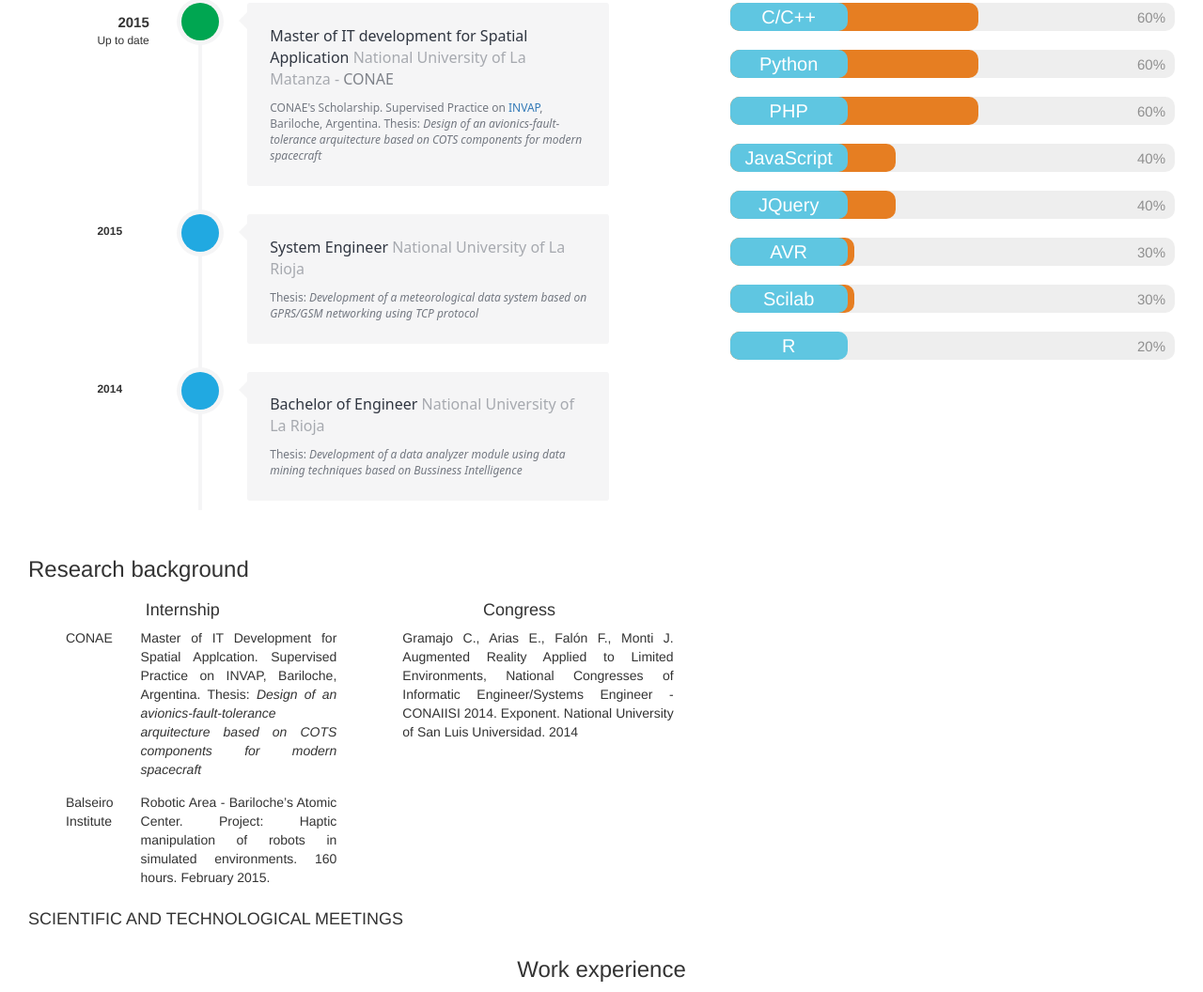
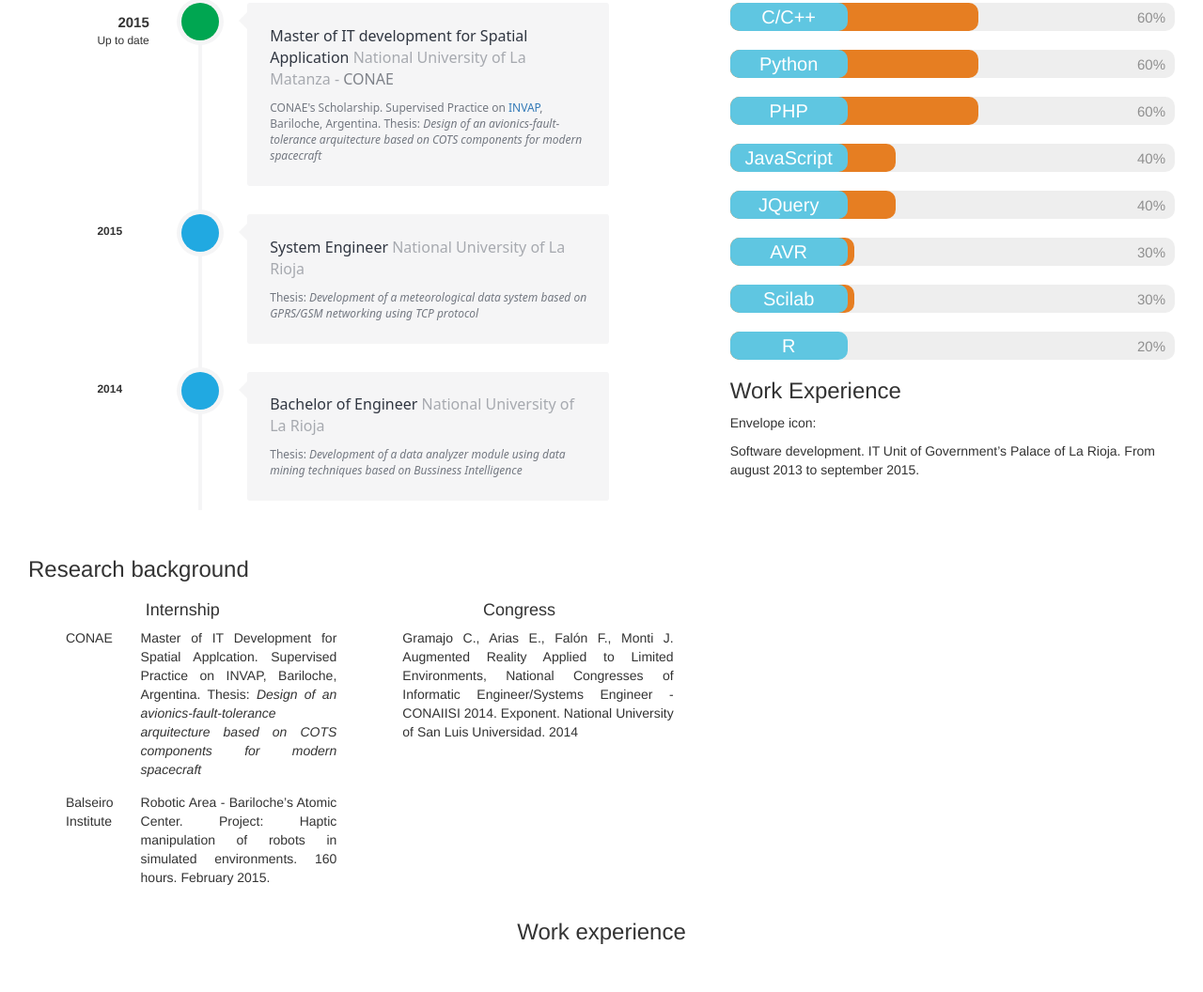
Before and after one commit to eamanu/emmanuelarias, a plain HTML site: page index.html in a window 1280 px wide. Shown: the part 644-1700 px from the top of the page at 94% size. After the commit the page ends 1660 px from the top, so only its background shows below. Drawn offline with nearby package versions, Linux system fonts and the light colour scheme.

Commit message:
more change

```diff
--- a/css/style.css
+++ b/css/style.css
@@ -69,6 +69,10 @@
   line-height: 15px;
   top: 25%;
 }
+.container-skills{
+  margin-bottom: 30px;
+}
+
 
 .timeline-centered:after{
   position: relative;
--- a/index.html
+++ b/index.html
@@ -103,11 +103,6 @@
               </div>
             </div>
           </div>
-          <div class="row">
-            <div class="col-sm-12">
-              <h4>SCIENTIFIC AND TECHNOLOGICAL MEETINGS</h4>
-            </div>
-          </div>
         </div>
         </div>
         <!--Skills-->
@@ -162,6 +157,14 @@
                 <div class="skill-bar" style="background: #e67e22;"></div>
                 <div class="skill-info-percent">20%</div>
               </div>
+
+              <h3>Work Experience</h3>
+              <div class="row">
+                <div class="container-fluid">
+                  <p>Envelope icon: <i class="fa fa-circle fa-stack-2x"></i></p>
+                  Software development. IT Unit of Government&#8217;s Palace of La Rioja. From august 2013  to september 2015.
+                </div>
+              </div>
           </div>
         </div>
       </div>
```
Lines whose indentation alone changed are shown as unchanged.
